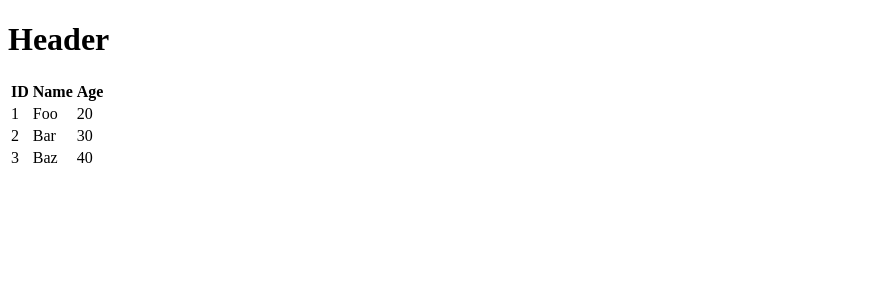
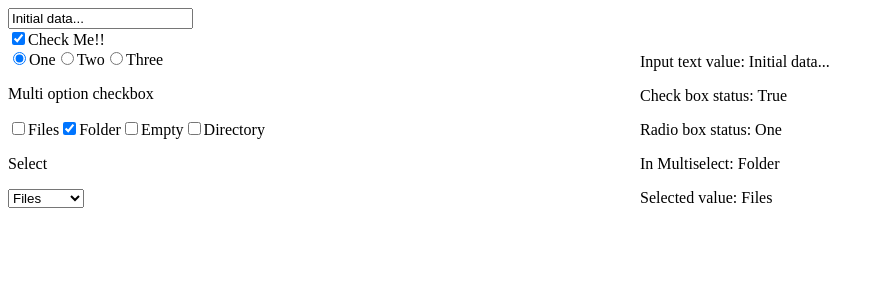
Before and after one commit to rajeshd50/react-practice, a React app: page / in a window 1280 px wide. Shown: the top 300 px of the page, without its empty margins (0-884 px from the left). Built offline with nearby package versions, Linux system fonts and the light colour scheme.

Commit message:
added forms elements

```diff
--- a/public_html/App.jsx
+++ b/public_html/App.jsx
@@ -8,68 +8,166 @@
 import React from 'react';
 
 class App extends React.Component {
-   constructor() {
-   	super();
-   	this.state = {
-         data:
-         [
-            {
-               "id":1,
-               "name":"Foo",
-               "age":"20"
-            },
 
-            {
-               "id":2,
-               "name":"Bar",
-               "age":"30"
-            },
+   constructor(props) {
+      super(props);
 
-            {
-               "id":3,
-               "name":"Baz",
-               "age":"40"
-            }
-         ]
+      this.state = {
+         data: 'Initial data...',
+         checkBox: true,
+         radioOptions: ['One','Two','Three'],
+         radioSelected: '',
+         multiSelectOptions: ['Files','Folder','Empty','Directory'],
+         selectedMulti: [],
+         selectedOption: ''
+      }
+
+      this.state.selectedOption = this.state.multiSelectOptions[0];
+      this.state.radioSelected = this.state.radioOptions[0];
+      this.state.selectedMulti.push(this.state.multiSelectOptions[1]);
+
+      this.updateState = this.updateState.bind(this);
+      this.radioBoxChange = this.radioBoxChange.bind(this);
+      this.onRadioChange = this.onRadioChange.bind(this);
+      this.multiSelect = this.multiSelect.bind(this);
+      this.selectChange = this.selectChange.bind(this);
+   };
+
+   multiSelect(e) {
+      var val = e.target.value;
+      var myState = this.state;
+      var changed = false;
+      if(e.target.checked) {
+         if(myState.selectedMulti.indexOf(val)<0) {
+            myState.selectedMulti.push(val);
+            changed = true;
+         }
+      } else {
+         if(myState.selectedMulti.indexOf(val)>=0) {
+            changed = true;
+            myState.selectedMulti.splice(myState.selectedMulti.indexOf(val), 1);
+         }
+      }
+      if(changed) {
+         this.setState(myState);
       }
    }
+
+   selectChange(e) {
+      var myState = this.state;
+      myState.selectedOption = e.target.value;
+      this.setState(myState);
+   }
+
+   radioBoxChange(e) {
+      var myState = this.state;
+      myState.checkBox = !myState.checkBox;
+      this.setState(myState);
+   }
+
+   onRadioChange(e) {
+      var myState = this.state;
+      myState.radioSelected = e.target.value;
+      this.setState(myState);
+   }
+
+   updateState(e) {
+      var myState = this.state;
+      myState.data = e.target.value;
+      this.setState(myState);
+   }
+
    render() {
+      var divStyle = {
+         "display": "inline-block",
+         "width": "50%"
+      };
       return (
          <div>
-            <Header/>
-            <table>
-            	<thead>
-            		<tr><th>ID</th><th>Name</th><th>Age</th></tr>
-            	</thead>
-            	<tbody>
-            		{this.state.data.map((person,i) => <TableRow key={i} data={person}/> )}
-            	</tbody>
-            </table>
+            <div style={divStyle}>
+               <Content myDataProp = {this.state.data}
+                  updateStateProp = {this.updateState}></Content>
+               <label>
+                  <input type="checkbox" checked={this.state.checkBox?"checked":""} onChange={this.radioBoxChange} name="isallfine"/>
+                   Check Me!!
+               </label>
+               {/* radio button example */}
+               <div>
+                  {this.state.radioOptions.map((rad,i)=> <RadioButton key={i} radioChange={this.onRadioChange} data={rad} dataSelected={this.state.radioSelected} />)}
+               </div>
+               {/* multi select example */}
+               <p>Multi option checkbox</p>
+               <MultiOpt data={this.state.multiSelectOptions} selected={this.state.selectedMulti} onSelect={this.multiSelect} />
+               {/* select option */}
+               <p>Select</p>
+               <select name="select" value={this.state.selectedOption} onChange={this.selectChange}>
+                  {this.state.multiSelectOptions.map((sel,i)=><option key={i} value={sel}>
+                     {sel}
+                  </option>)}
+               </select>
+            </div>
+            <div style={divStyle}>
+               <Result data={this.state}/>
+            </div>
          </div>
       );
    }
 }
 
-class Header extends React.Component {
+class MultiOpt extends React.Component {
+   isChecked(val) {
+      return this.props.selected.indexOf(val)>=0;
+   }
+
    render() {
       return (
          <div>
-            <h1>Header</h1>
+            {this.props.data.map((el,i)=><label key={i}>
+               <input type="checkbox" value={el} checked={this.isChecked(el)?"checked":""} onChange={this.props.onSelect}/>{el}
+            </label>)}
          </div>
       );
    }
 }
 
-class TableRow extends React.Component {
+class RadioButton extends React.Component {
    render() {
       return (
-         <tr>
-            <td>{this.props.data.id}</td>
-            <td>{this.props.data.name}</td>
-            <td>{this.props.data.age}</td>
-         </tr>
+         <label>
+            <input type="radio" onChange={this.props.radioChange} checked={this.props.dataSelected==this.props.data?"checked":""} name="radioOptions" value={this.props.data}/>
+            {this.props.data}
+         </label>
       );
    }
 }
 
+class Content extends React.Component {
+
+   render() {
+      return (
+         <div>
+            <input type = "text" value = {this.props.myDataProp}
+               onChange = {this.props.updateStateProp} />
+         </div>
+      );
+   }
+}
+
+class Result extends React.Component {
+   render() {
+      return (
+         <div>
+            <p>Input text value: {this.props.data.data}</p>
+            <p>Check box status: {this.props.data.checkBox?'True':'False'}</p>
+            <p>Radio box status: {this.props.data.radioSelected}</p>
+            <p>
+               In Multiselect: {this.props.data.selectedMulti.map((el,i)=> <span key={i}>{el}&nbsp;</span>)}
+            </p>
+            <p>Selected   value: {this.props.data.selectedOption}</p>
+         </div>
+      );
+   }
+}
+
+
 export default App;
```
